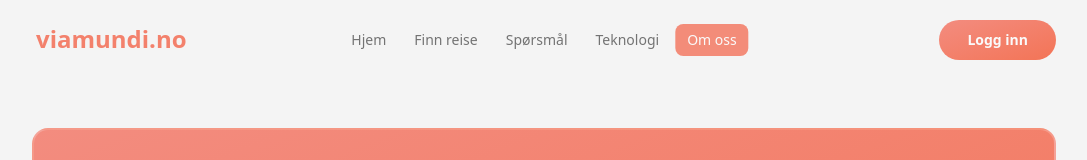
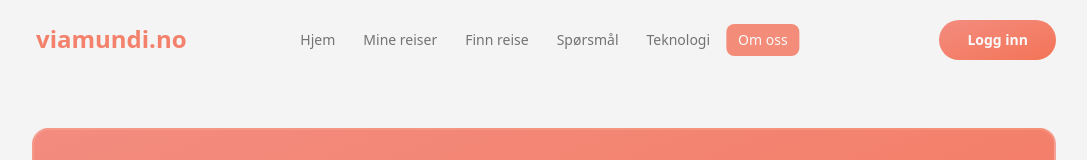
Before and after one commit to Prog2052-gruppe12/ViaMundi, a Next.js app: page /om-oss in a window 1280 px wide. Shown: the top 160 px of the page, without its empty margins (96-1183 px from the left). Built offline with nearby package versions, Linux system fonts and the light colour scheme; no server answers; a web font is replaced by a local one.

Commit message:
feat: add "Mine reiser" link to navigation menu

```diff
--- a/src/assets/navLinks.json
+++ b/src/assets/navLinks.json
@@ -3,6 +3,11 @@
     "title": "Hjem",
     "url": "/",
     "icon": "House"
+  },
+  {
+    "title": "Mine reiser",
+    "url": "/bruker/reiser",
+    "icon": "Plane"
   },
   {
     "title": "Finn reise",
--- a/src/components/layout/Nav.jsx
+++ b/src/components/layout/Nav.jsx
@@ -14,6 +14,11 @@ export const Nav = () => {
             <NavigationMenuItem>
                 <NavigationMenuLink href={"/"} asChild>
                     <Link href="/">Hjem</Link>
+                </NavigationMenuLink>
+            </NavigationMenuItem>
+            <NavigationMenuItem>
+                <NavigationMenuLink href="/bruker/reiser" asChild>
+                    <Link href="/bruker/reiser">Mine reiser</Link>
                 </NavigationMenuLink>
             </NavigationMenuItem>
             <NavigationMenuItem>
```
